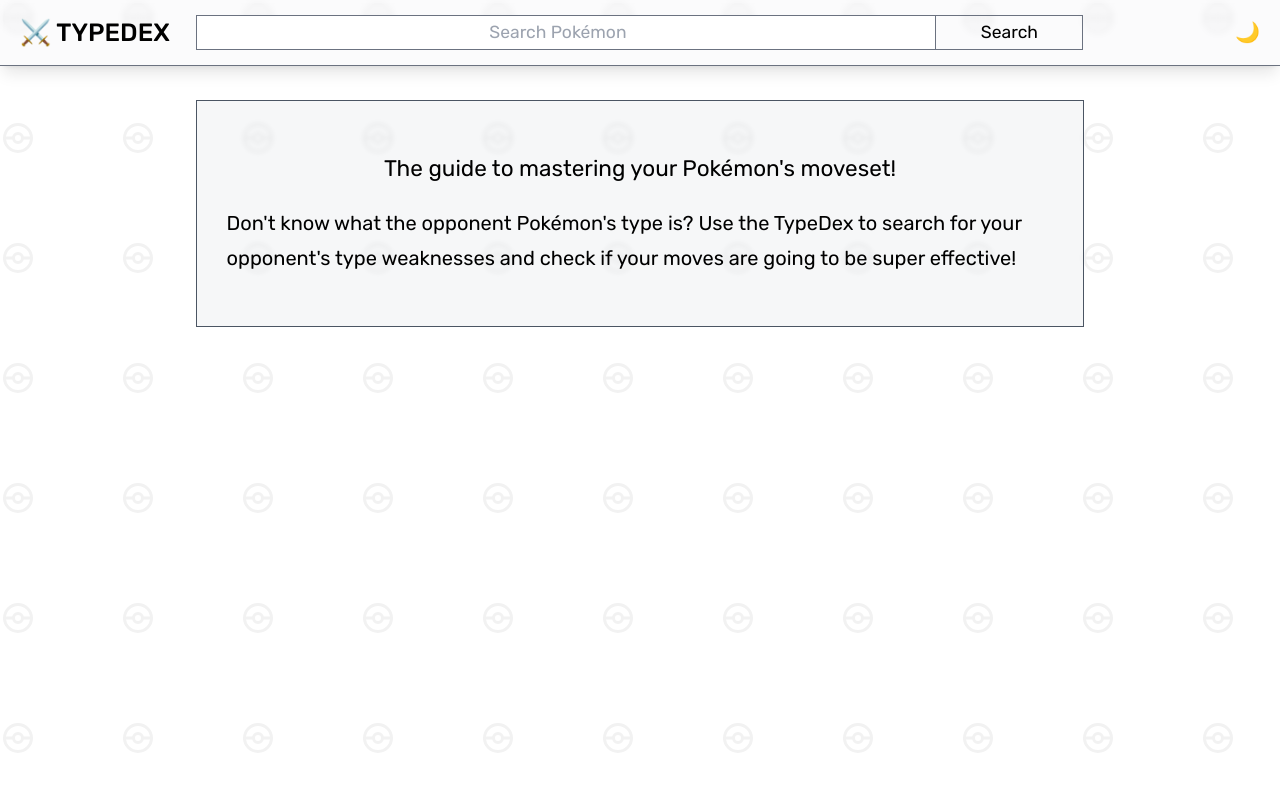
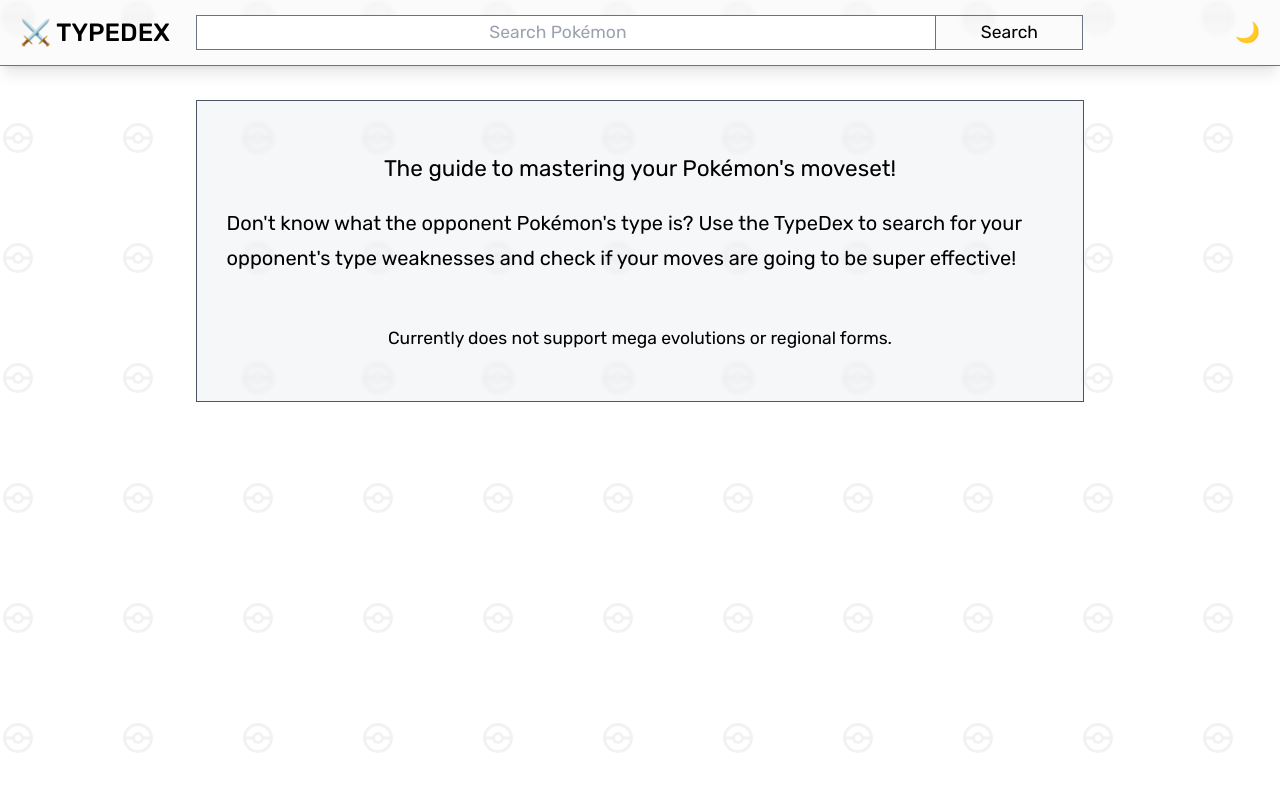
Before and after one commit to plumsily/typedex, a React (Create React App) app: page / in a window 1280 px wide. Shown: the top 790 px of the page. Built offline with nearby package versions, Linux system fonts and the light colour scheme.

Commit message:
changed spacing on type lists

```diff
--- a/src/Components/Viewport.js
+++ b/src/Components/Viewport.js
@@ -31,7 +31,7 @@
         <li
           style={{ background: typeColors[type] }}
           key={type}
-          className="text-sm py-1 px-2 border border-gray-600 mb-[-1px]"
+          className="text-sm py-1 px-2 border border-gray-600 ml-[-1px]"
         >
           {type.toUpperCase()}
         </li>
@@ -99,14 +99,19 @@
             className="border border-gray-600 drop-shadow-lg dark:drop-shadow-[0_0_10px_rgba(255,255,255,0.2)]"
             src={oppImgSrc}
           ></img>
+          <div className="flex flex-col gap-8 text-sm w-full">
             <div className="flex flex-col gap-4 text-sm w-full">
               <p>✔️ Super effective types:</p>
               <ul className="text-center text-white">{oppSuperEffective}</ul>
-            {/* <p>⚪ Normal effective types:</p> */}
+            </div>
+            <div className="flex flex-col gap-4 text-sm w-full">
               <p>🟡 Not very effective types:</p>
               <ul className="text-center text-white">{oppNotVeryEffective}</ul>
+            </div>
+            <div className="flex flex-col gap-4 text-sm w-full">
               <p>❌ No effect types:</p>
               <ul className="text-center text-white">{oppNotEffective}</ul>
+            </div>
           </div>
         </div>
       </div>
@@ -122,6 +127,9 @@
           search for your opponent's type weaknesses and check if your moves are
           going to be super effective!
         </p>
+        <p className="text-sm mt-10">
+          Currently does not support mega evolutions or regional forms.
+        </p>
       </div>
     );
   }
```
Lines whose indentation alone changed are shown as unchanged.
